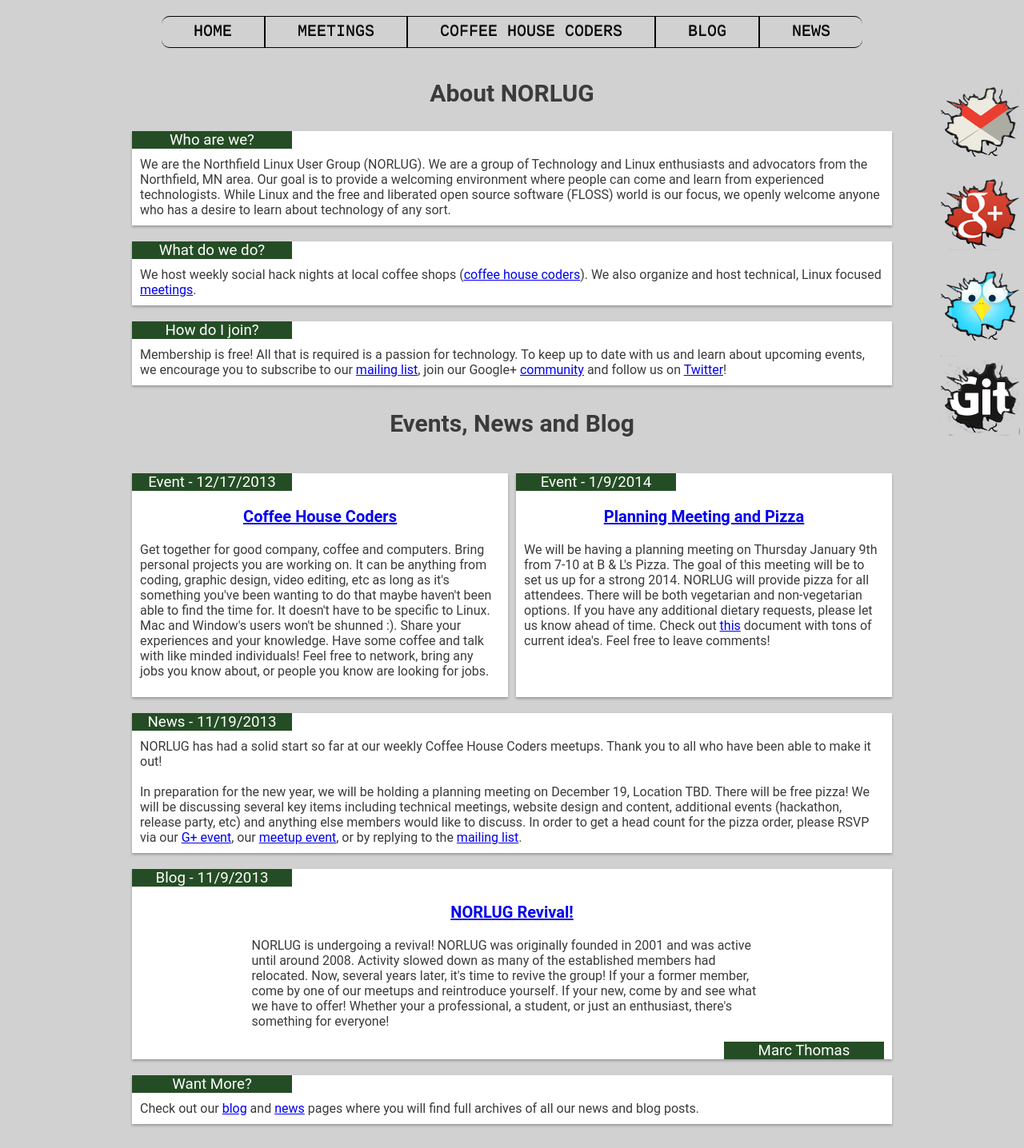
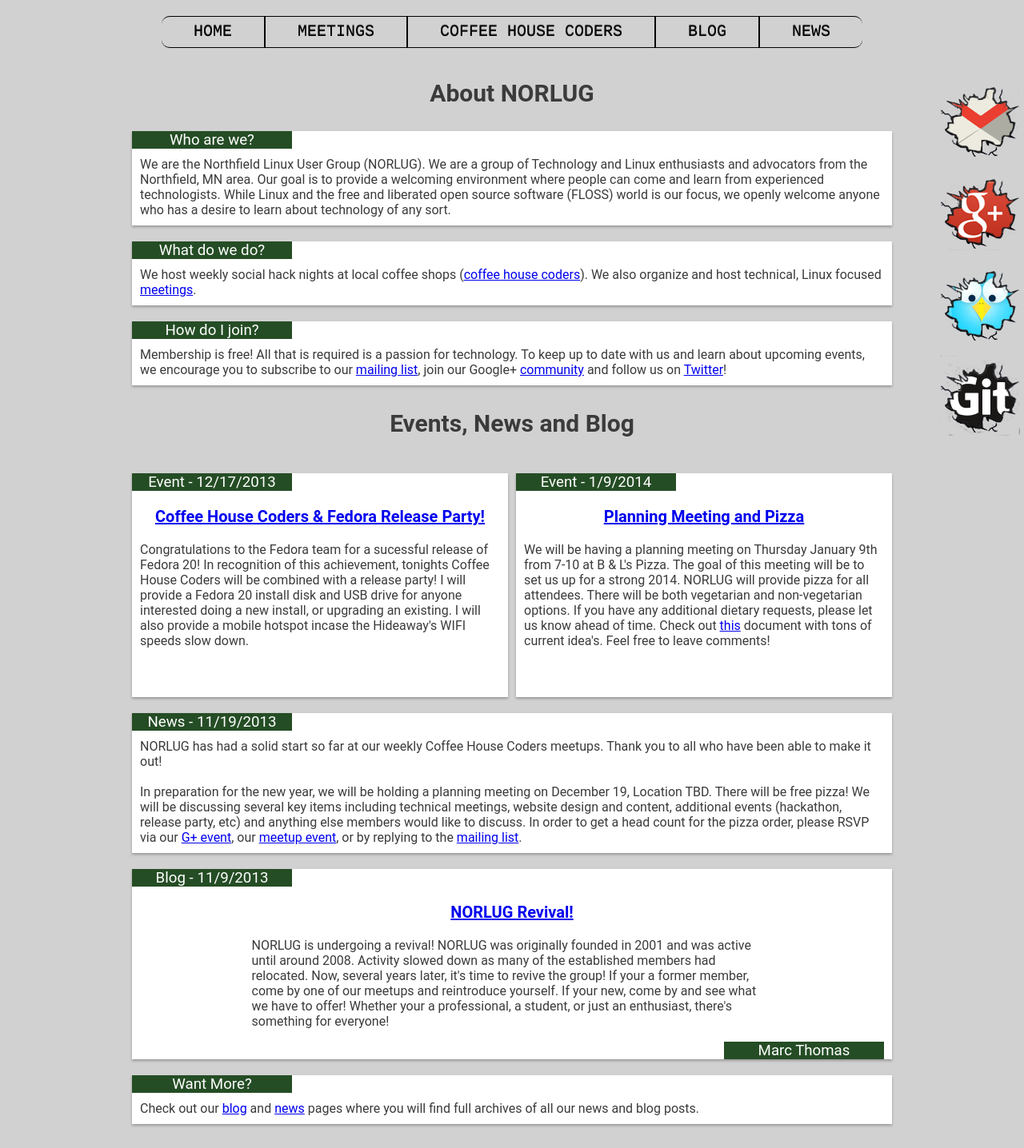
Before and after one commit to norlug/norlug.github.io, a Jekyll site: the page built from index.html, in a window 1280 px wide. Shown: the whole page at 80% size. Built offline with Jekyll 4.4.1, drawn with Linux system fonts in a browser that asks for light colours.

Commit message:
Updated CHC Release party info.

```diff
--- a/index.html
+++ b/index.html
@@ -24,10 +24,12 @@
 <section class="cardLayoutLeft">
         <h3 class="cardHeader"> Event - 12/17/2013 </h3>
         <p class="cardContent">
-        <p class="welcomePageBlogTitle" ><a href = "https://plus.google.com/events/c8thdo962mf8r03n7b75u2bntfk?partnerid=gplp0&authkey=CN6Mr929gN_SmgE" target="_blank">Coffee House Coders</a></p>
+        <p class="welcomePageBlogTitle" ><a href = "https://plus.google.com/events/c8thdo962mf8r03n7b75u2bntfk?partnerid=gplp0&authkey=CN6Mr929gN_SmgE" target="_blank">Coffee House Coders & Fedora Release Party!</a></p>
 
-        Get together for good company, coffee and computers. Bring personal projects you are working on. It can be anything from coding, graphic design, video editing, etc as long as it's something you've been wanting to do that maybe haven't been able to find the time for. It doesn't have to be specific to Linux. Mac and Window's users won't be shunned :). Share your experiences and your knowledge. Have some coffee and talk with like minded individuals! Feel free to network, bring any jobs you know about, or people you know are looking for jobs.
+       Congratulations to the Fedora team for a sucessful release of Fedora 20! In recognition of this achievement, tonights Coffee House Coders will be combined with a release party! I will provide a Fedora 20 install disk and USB drive for anyone interested doing a new install, or upgrading an existing. I will also provide a mobile hotspot incase the Hideaway's WIFI speeds slow down.
 </section>
+
+<!-- Get together for good company, coffee and computers. Bring personal projects you are working on. It can be anything from coding, graphic design, video editing, etc as long as it's something you've been wanting to do that maybe haven't been able to find the time for. It doesn't have to be specific to Linux. Mac and Window's users won't be shunned :). Share your experiences and your knowledge. Have some coffee and talk with like minded individuals! Feel free to network, bring any jobs you know about, or people you know are looking for jobs.  -->
 
 <section class="cardLayoutRight">
         <h3 class="cardHeader"> Event - 1/9/2014 </h3>
```
